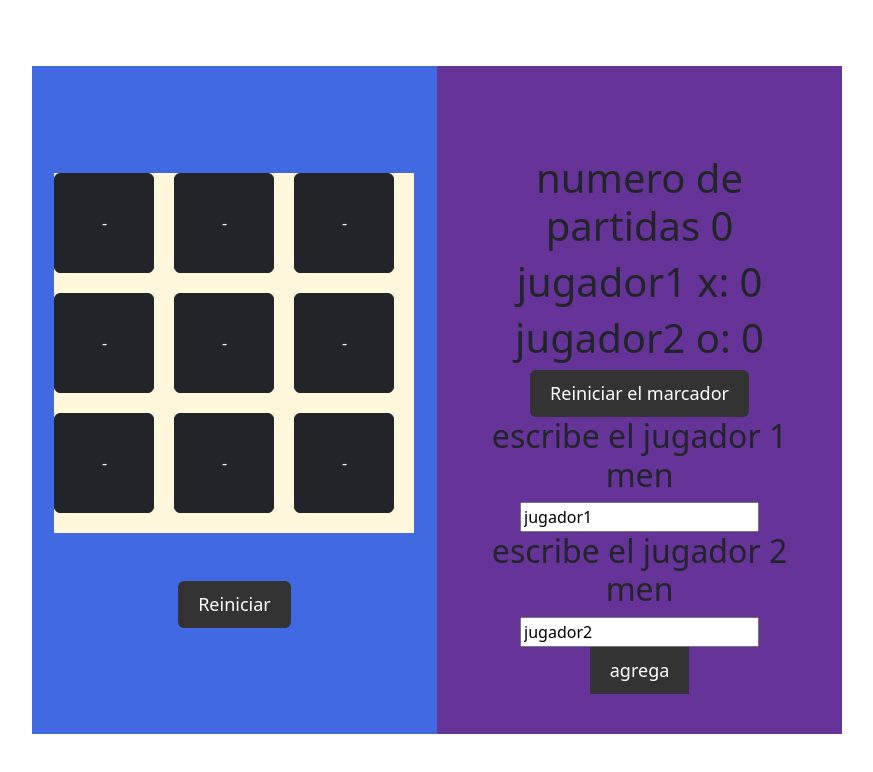
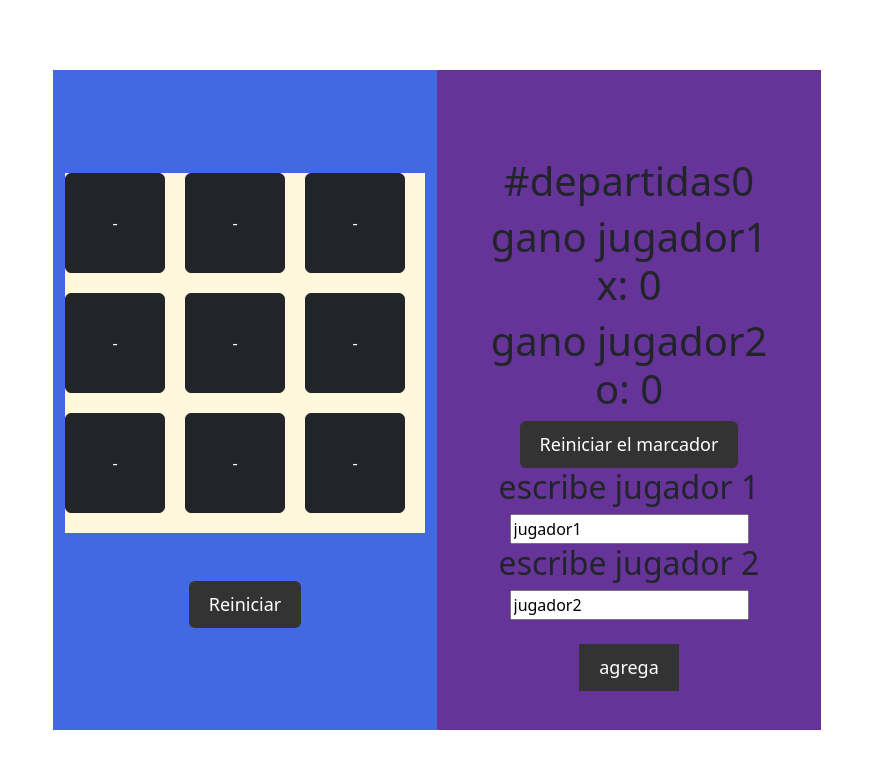
Before and after one commit to zapata05/proyecto_7veu, a Vue app in the folder veu/mi_primer_veo/: page / in a window 1280 px wide. Shown: the top 772 px of the page, without its empty margins (203-1076 px from the left). Built offline with nearby package versions, Linux system fonts and the light colour scheme.

Commit message:
nombre padre me falta el diseño pero ya tiene el v-model mefaltaun no logro guardar vmodel

```diff
--- a/veu/mi_primer_veo/src/App.vue
+++ b/veu/mi_primer_veo/src/App.vue
@@ -196,20 +196,21 @@ bloquear()
 
 </div>
 
-<div class="container2 text-center" style=" background-color: rebeccapurple; display:flexbox;">
+<div class="container2 felx text-center" style=" background-color: rebeccapurple; display:flexbox;">
 <div style="height: 25px; font-size:xx-large;" v-show="msge">  el ganador es {{turno}}
   </div>
   <br>
   <br>
-  <h1>  numero de partidas {{partidas  }}</h1>
-  <h1> {{jug1}} x: {{px  }}</h1>
-  <h1>  {{jug2}} o: {{po }}</h1>
+  <h1>#departidas{{partidas  }}</h1>
+  <h1>gano {{jug1}} x: {{px  }}</h1>
+  <h1>gano {{jug2}} o: {{po }}</h1>
  <div> <button id="reiniciarm" class="btn btn-primary" @click="reiniciarmarc()">Reiniciar el marcador</button></div>
  <div>
-  <h2>escribe el jugador 1 men</h2>
+  <h2>escribe jugador 1</h2>
   <input type="text" v-model="jug1">
-  <h2>escribe el jugador 2 men</h2>
+  <h2>escribe jugador 2</h2>
   <input type="text" v-model="jug2">
+  <br>
   <br>
   <button id="reiniciar" @click="cambiarnom">agrega</button>
  </div>
@@ -292,7 +293,7 @@ bloquear()
 }
 
 h1 {
-  font-size: 24px;
-  margin-bottom: 10px;
+  font-size: 1px;
+  margin-bottom: 8px;
 }
 </style>
```
